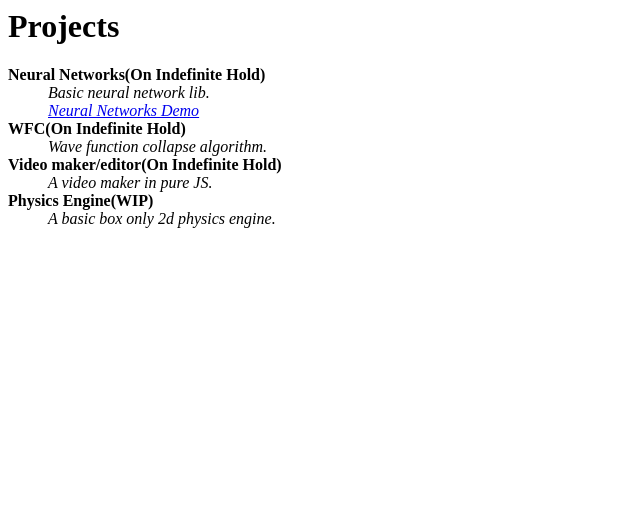
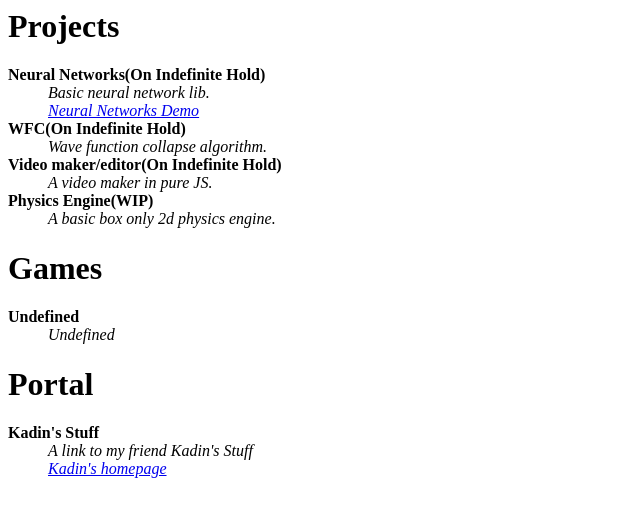
Before and after one commit to CommandNinja/CommandNinja.github.io, a plain HTML site: page index.html in a window 1280 px wide. Shown: the whole page, without its empty margins (0-640 px from the left). Drawn offline with Linux system fonts and the light colour scheme.

Commit message:
stylized, added portal, added games

```diff
--- a/index.html
+++ b/index.html
@@ -1,3 +1,4 @@
+<title>Prototype12's Stuff</title>
 <h1>Projects</h1>
 <dl>
   <b><dt>Neural Networks(On Indefinite Hold)</dt></b>
@@ -10,3 +11,14 @@
   <b><dt>Physics Engine(WIP)</dt></b>
     <i><dd>A basic box only 2d physics engine.</dd></i>
 </dl>
+<h1>Games</h1>
+<dl>
+  <b><dt>Undefined</dt></b>
+    <i><dd>Undefined</dd></i>
+</dl>
+<h1>Portal</h1>
+<dl>
+  <b><dt>Kadin's Stuff</dt></b>
+    <i><dd>A link to my friend Kadin's Stuff</dd></i>
+    <i><dd><a href="https://kadincool.github.io/" target="_blank">Kadin's homepage</a></dd></i>
+</dl>
```
